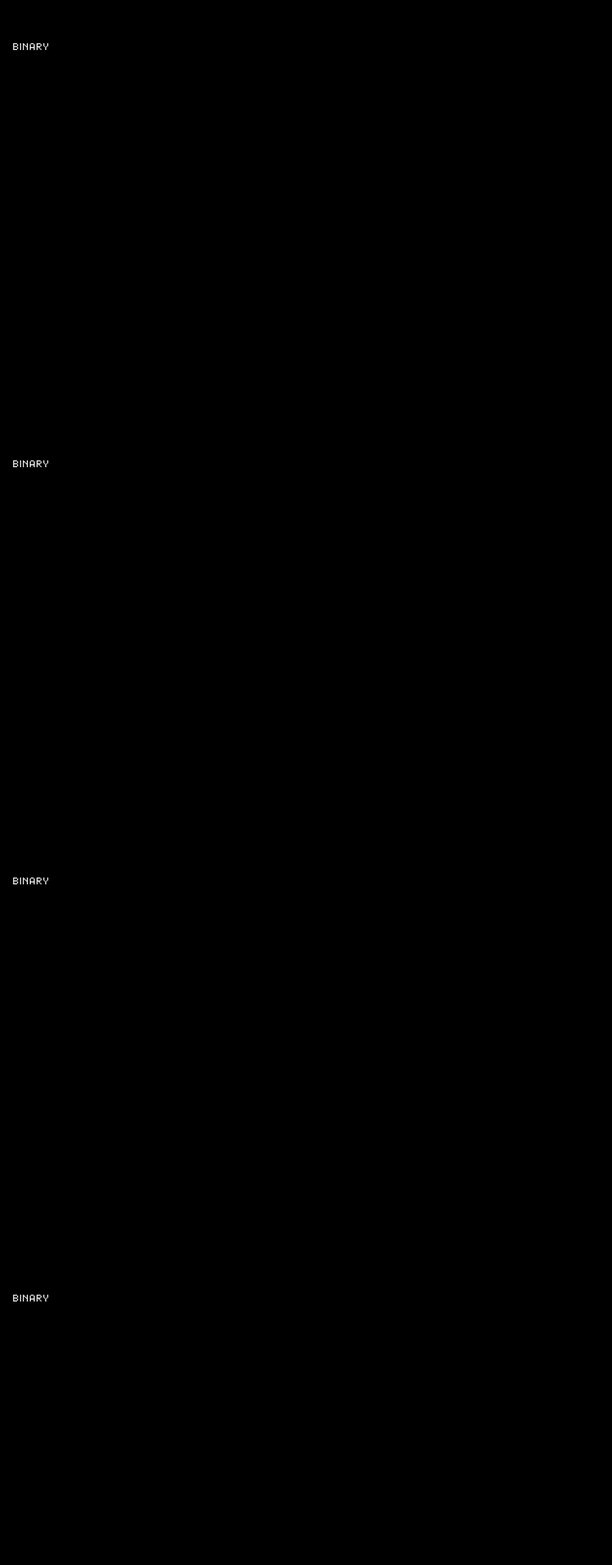
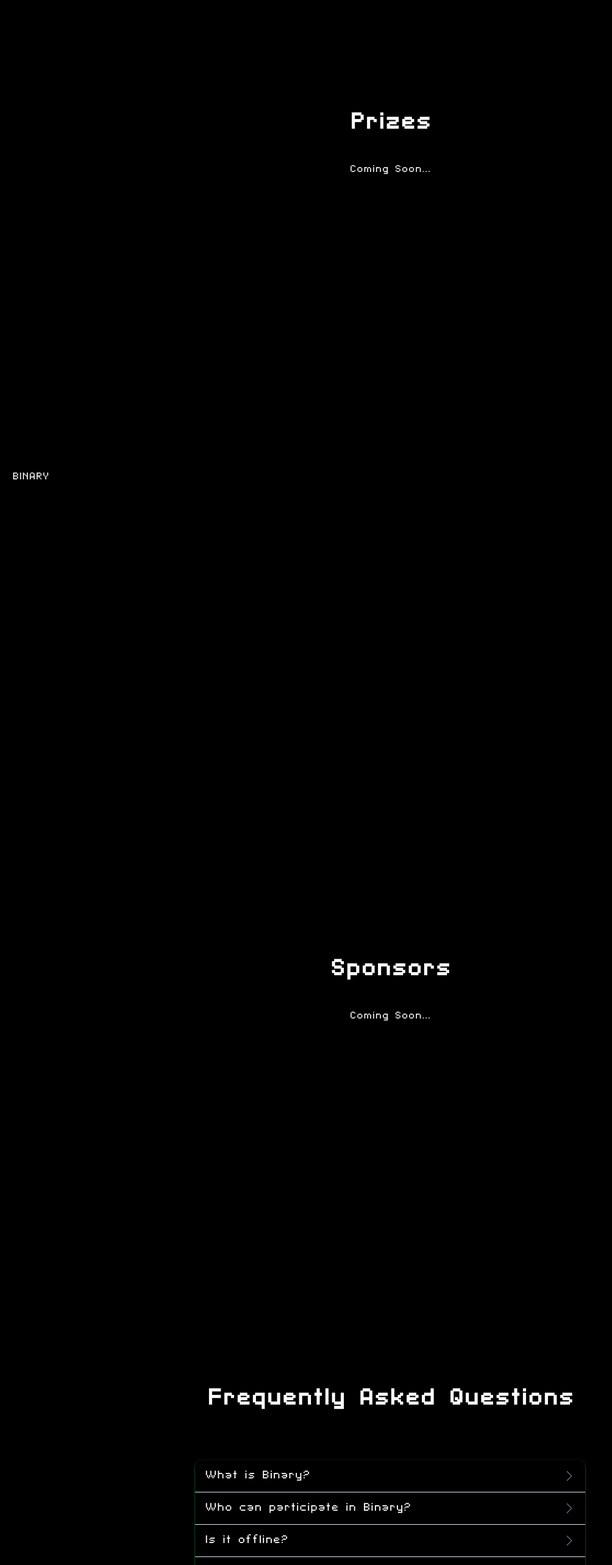
Before and after one commit to Binary-KGEC/bainary-akash, a Next.js app: page / in a window 1280 px wide. Shown: the part 2786-5352 px from the top of the page at 61% size, without its empty margins (0-1004 px from the left). Built offline with nearby package versions, Linux system fonts and the light colour scheme.

Commit message:
FAQ section is completed(dummy content), sponsors & prizes section initiated

```diff
--- a/src/components/FAQs.tsx
+++ b/src/components/FAQs.tsx
@@ -1,11 +1,70 @@
+"use client";
+import React, { useState } from "react";
 import PageSection from "./PageSection";
+import { faqItems } from "@/lib/config";
 
 const FAQs = () => {
-	return (
-		<PageSection>
-			<p className="font-pixelate text-white">BINARY</p>
-		</PageSection>
-	);
-}
+  const [expandedItemIndex, setExpandedItemIndex] = useState<number | null>(
+    null
+  );
+
+  const handleItemClick = (index: number) => {
+    setExpandedItemIndex((prevIndex) => (prevIndex === index ? null : index));
+  };
+  return (
+    <PageSection>
+      <div
+        id="faq_section"
+        className="flex flex-col mb-20 my-5 sm:mb-20 justify-center items-center text-white"
+      >
+        <div className="px-4 mx-auto sm:px-6 lg:px-8 max-w-7xl">
+          <h2 className="text-4xl text-center font-bold my-16 sm:mt-24 mb-8">
+            Frequently Asked Questions
+          </h2>
+          <div className="max-w-3xl mx-auto md:w-[calc(50vw)] mt-8 space-y-4 md:mt-16">
+            <ul className="max-w-2xl mx-auto mt-20 divide-y backdrop-blur-sm bg-black/50 shadow shadow-green-700 rounded-xl">
+              {faqItems.map((faq, index) => {
+                return (
+                  <li key={index} className="group">
+                    <div
+                      onClick={() => {
+                        handleItemClick(index);
+                      }}
+                      className="flex items-center justify-between gap-3 px-4 py-3 font-medium marker:content-none hover:cursor-pointer shadow-green-700"
+                    >
+                      <span className="text-lg">{faq.question}</span>
+
+                      <svg
+                        className={`w-5 h-5 text-gray-500 transition group-hover:text-gray-300 group-active:text-gray-200 ${
+                          expandedItemIndex === index ? "rotate-90" : ""
+                        }`}
+                        xmlns="http://www.w3.org/2000/svg"
+                        width="16"
+                        height="16"
+                        fill="currentColor"
+                        viewBox="0 0 16 16"
+                      >
+                        <path
+                          fillRule="evenodd"
+                          d="M4.646 1.646a.5.5 0 0 1 .708 0l6 6a.5.5 0 0 1 0 .708l-6 6a.5.5 0 0 1-.708-.708L10.293 8 4.646 2.354a.5.5 0 0 1 0-.708z"
+                        ></path>
+                      </svg>
+                    </div>
+
+                    {expandedItemIndex === index && (
+                      <div className="px-4 pb-4">
+                        <p>{faq.answer}</p>
+                      </div>
+                    )}
+                  </li>
+                );
+              })}
+            </ul>
+          </div>
+        </div>
+      </div>
+    </PageSection>
+  );
+};
 
 export default FAQs;
--- a/src/components/Prizes.tsx
+++ b/src/components/Prizes.tsx
@@ -1,11 +1,23 @@
 import PageSection from "./PageSection";
 
 const Prizes = () => {
-	return (
-		<PageSection>
-			<p className="font-pixelate text-white">BINARY</p>
-		</PageSection>
-	);
-}
+  return (
+    <PageSection>
+      <div
+        id="prizes_section"
+        className="flex flex-col mb-20 my-5 sm:mb-20 justify-center items-center text-white"
+      >
+        <div className="px-4 mx-auto sm:px-6 lg:px-8 max-w-7xl">
+          <h2 className="text-4xl text-center font-bold my-16 sm:mt-24 mb-8">
+            Prizes
+          </h2>
+          <div className="m-5 lg:mx-64 p-3">
+            <p>Coming Soon...</p>
+          </div>
+        </div>
+      </div>
+    </PageSection>
+  );
+};
 
 export default Prizes;
--- a/src/components/Sponsors.tsx
+++ b/src/components/Sponsors.tsx
@@ -1,11 +1,23 @@
 import PageSection from "./PageSection";
 
 const Sponsors = () => {
-	return (
-		<PageSection>
-			<p className="font-pixelate text-white">BINARY</p>
-		</PageSection>
-	);
-}
+  return (
+    <PageSection>
+      <div
+        id="sponsors_section"
+        className="flex flex-col mb-20 my-5 sm:mb-20 justify-center items-center text-white"
+      >
+        <div className="px-4 mx-auto sm:px-6 lg:px-8 max-w-7xl">
+          <h2 className="text-4xl text-center font-bold my-16 sm:mt-24 mb-8">
+            Sponsors
+          </h2>
+          <div className="m-5 lg:mx-64 p-3">
+            <p>Coming Soon...</p>
+          </div>
+        </div>
+      </div>
+    </PageSection>
+  );
+};
 
 export default Sponsors;
--- a/src/lib/config.ts
+++ b/src/lib/config.ts
@@ -17,7 +17,7 @@ export const items = [
   },
   {
     name: "Prizes",
-      link: "#",
+    link: "#prizes_section",
   },
   {
     name: "Mentors",
@@ -25,10 +25,37 @@ export const items = [
   },
   {
     name: "Sponsors",
-      link: "#",
+    link: "#sponsors_section",
   },
   {
     name: "FAQs",
-      link: "#",
+    link: "#faq_section",
   },
 ];
+
+export const faqItems = [
+  {
+    question: "What is Binary?",
+    answer:
+      "Lorem ipsum dolor sit amet consectetur adipisicing elit. Quaerat, expedita quo voluptatem quis commodi consectetur corrupti consequuntur dicta cupiditate. Voluptatibus culpa",
+  },
+  {
+    question: "Who can participate in Binary?",
+    answer:
+      "Lorem ipsum dolor xpedita quo voluptatem quis ta cupiditate. Voluptatibus culpa",
+  },
+  {
+    question: "Is it offline?",
+    answer:
+      "Lorem ipsum dolor si commodi consectetur corrupti consequuntur dicta cupiditate. Voluptatibus culpa",
+  },
+  {
+    question: "What is the location?",
+    answer:
+      "Lorem ipsum dolor sit amet consectetur adipisicing elitetur corrupti consequuntur dicta cupiditate. Voluptatibus culpa",
+  },
+  {
+    question: "What is timeline?",
+    answer: "Lorem ipsum dolor sit amet consectetur adipisicing ulpa",
+  },
+];
```
Also changed, not shown: 1 other file (tests, documents, lock files or other folders). Lines whose indentation alone changed are shown as unchanged.
